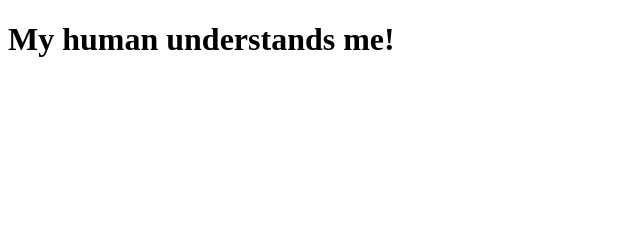
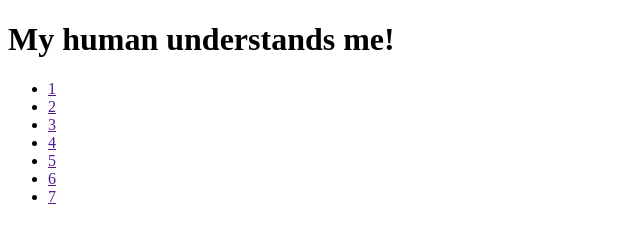
Before and after one commit to AbadzhevaK8/tailwind-test-project, a plain HTML site: page index.html in a window 1280 px wide. Shown: the whole page, without its empty margins (0-640 px from the left). Drawn offline with Linux system fonts and the light colour scheme.

Commit message:
feat: test gh-pages #2.

```diff
--- a/index.html
+++ b/index.html
@@ -8,5 +8,14 @@
 </head>
 <body>
   <h1>My human understands me!</h1>
+  <ul>
+    <li><a href="">1</a></li>
+    <li><a href="">2</a></li>
+    <li><a href="">3</a></li>
+    <li><a href="">4</a></li>
+    <li><a href="">5</a></li>
+    <li><a href="">6</a></li>
+    <li><a href="">7</a></li>
+  </ul>
 </body>
 </html>
```
